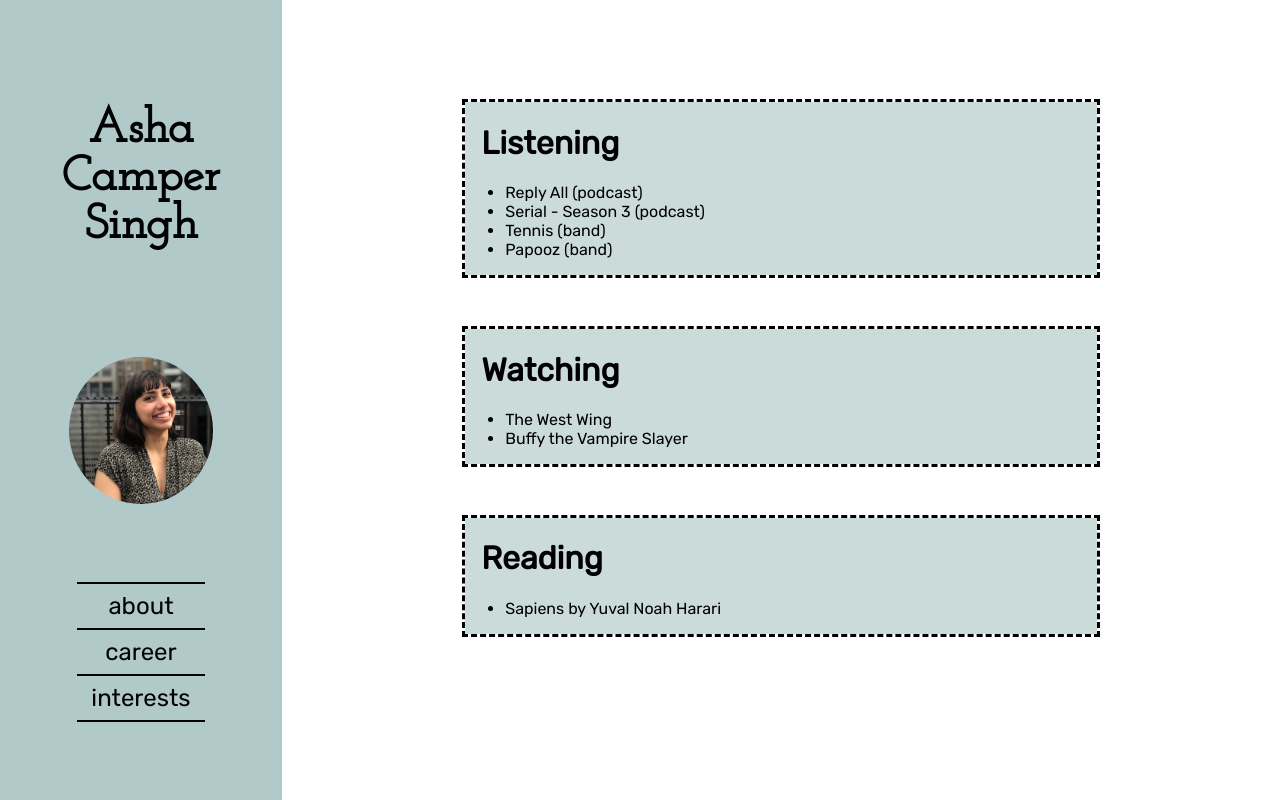
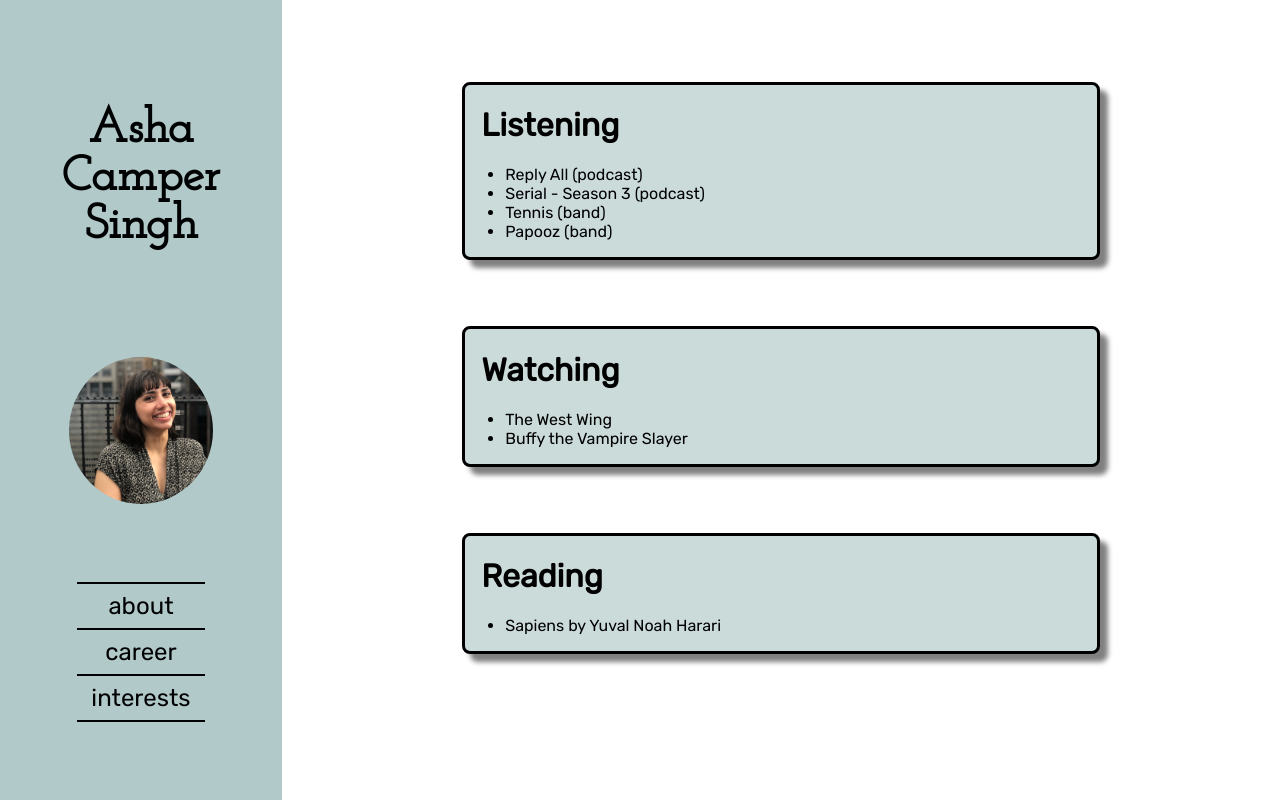
Before and after one commit to ashacs/ashacs.github.io, a React (Create React App) app: page /interests in a window 1280 px wide. Built offline with nearby package versions, Linux system fonts and the light colour scheme; a web font is replaced by a local one.

Commit message:
Update card styling to have solid border and drop shadow, with space between cards

```diff
--- a/src/Components/Card/index.scss
+++ b/src/Components/Card/index.scss
@@ -2,7 +2,9 @@
 
 .card {
   background-color: $brand-color_blue-light;
-  outline: .2rem dashed black;
+  border-radius: 0.5rem;
+  border: solid black;
+  box-shadow: 8px 8px 5px grey;
   max-width: 80%;
   width: 70%;
 
@@ -11,6 +13,10 @@
   }
 }
 
+.card:not(:last-child) {
+  margin-bottom: 2rem;
+}
+
 .card-title {
   padding-left: 1rem;
 }
```
